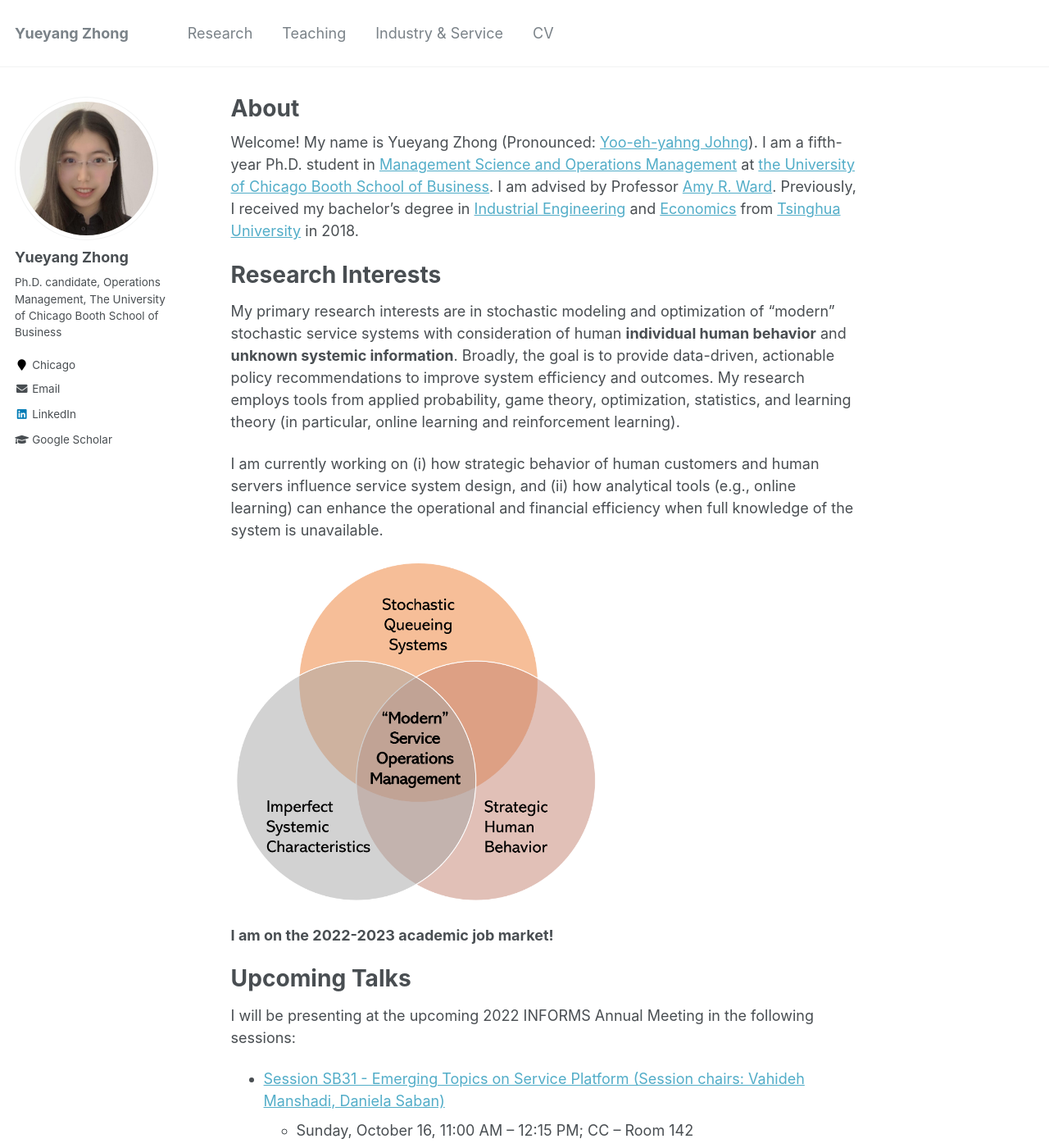
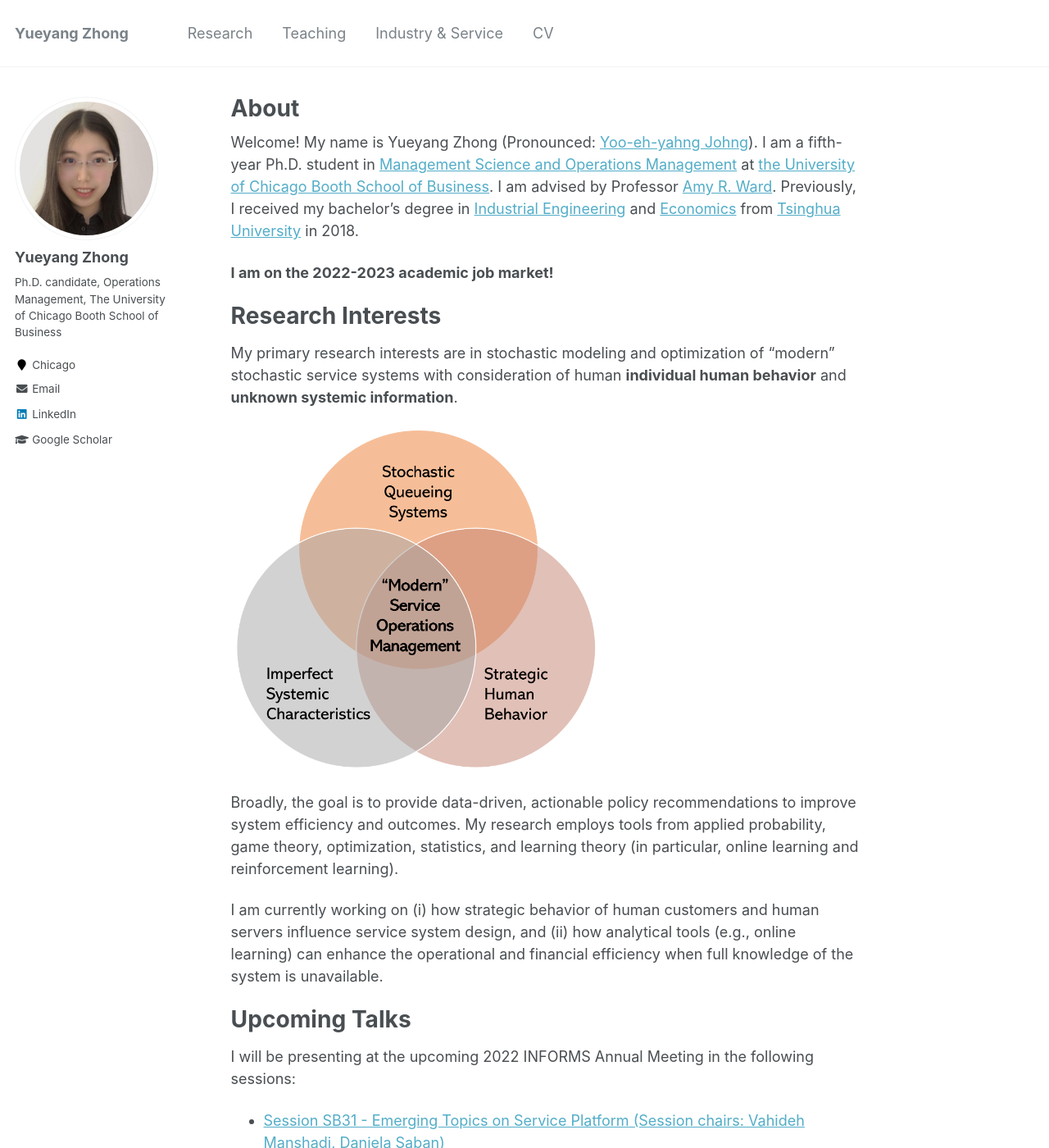
Before and after one commit to alicemengqi/site, a Jekyll site: the page built from _pages/about.md, in a window 1280 px wide and 1400 px high. Shown: the whole window at 82% size. Built offline with Jekyll 4.4.1, drawn with Linux system fonts in a browser that asks for light colours.

Commit message:
Update about.md

```diff
--- a/_pages/about.md
+++ b/_pages/about.md
@@ -10,16 +10,18 @@ redirect_from:
 
 Welcome! My name is Yueyang Zhong (Pronounced: [Yoo-eh-yahng Johng](https://translate.google.com/?hl=en&tab=TT&sl=en&tl=zh-CN&text=Yueyang%20Zhong&op=translate)). I am a fifth-year Ph.D. student in [Management Science and Operations Management](https://www.chicagobooth.edu/phd/dissertation-areas/management-science-and-operations-management) at [the University of Chicago Booth School of Business](https://www.chicagobooth.edu). I am advised by Professor [Amy R. Ward](https://www.chicagobooth.edu/faculty/directory/w/amy-ward). Previously, I received my bachelor's degree in [Industrial Engineering](https://www.ie.tsinghua.edu.cn/eng) and [Economics](https://www.sem.tsinghua.edu.cn/en) from [Tsinghua University](https://www.tsinghua.edu.cn/en) in 2018.
 
+**I am on the 2022-2023 academic job market!**
+
 # Research Interests
 My primary research interests are in stochastic modeling and optimization of "modern" stochastic service systems with consideration of human **individual human behavior** and **unknown systemic information**.
+
+<img src='/images/website.png' width='450'>
+
 Broadly, the goal is to provide data-driven, actionable policy recommendations to improve system efficiency and outcomes.
 My research employs tools from applied probability, game theory, optimization, statistics, and learning theory (in particular, online learning and reinforcement learning).
 
 I am currently working on (i) how strategic behavior of human customers and human servers influence service system design, and (ii) how analytical tools (e.g., online learning) can enhance the operational and financial efficiency when full knowledge of the system is unavailable.
 
-<img src='/images/website.png' width='450'>
-
-**I am on the 2022-2023 academic job market!**
 
 # Upcoming Talks
 I will be presenting at the upcoming 2022 INFORMS Annual Meeting in the following sessions:
```
